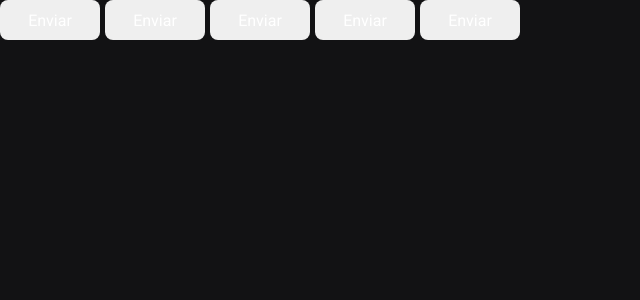
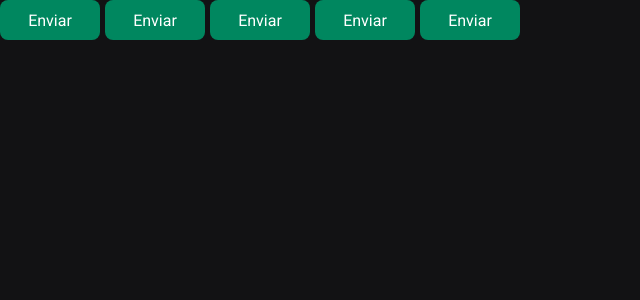
Before and after one commit to pedrodif/uploadIgniteTimer, a React (Vite) app: page / in a window 1280 px wide. Shown: the top 300 px of the page, without its empty margins (0-640 px from the left). Built offline with nearby package versions, Linux system fonts and the light colour scheme.

Commit message:
fix: :bug:

```diff
--- a/src/components/button/Button.styles.ts
+++ b/src/components/button/Button.styles.ts
@@ -30,5 +30,5 @@ export const ButtonContainer = styled.button<IButtonConateinerProps>`
   }} */
 
   // Forma de acessar os valores que estão contidos no arquivo default.ts
-  background-color: ${props => props.theme.primary}
+  background-color: ${props => props.theme['green-500']}
 `
```
